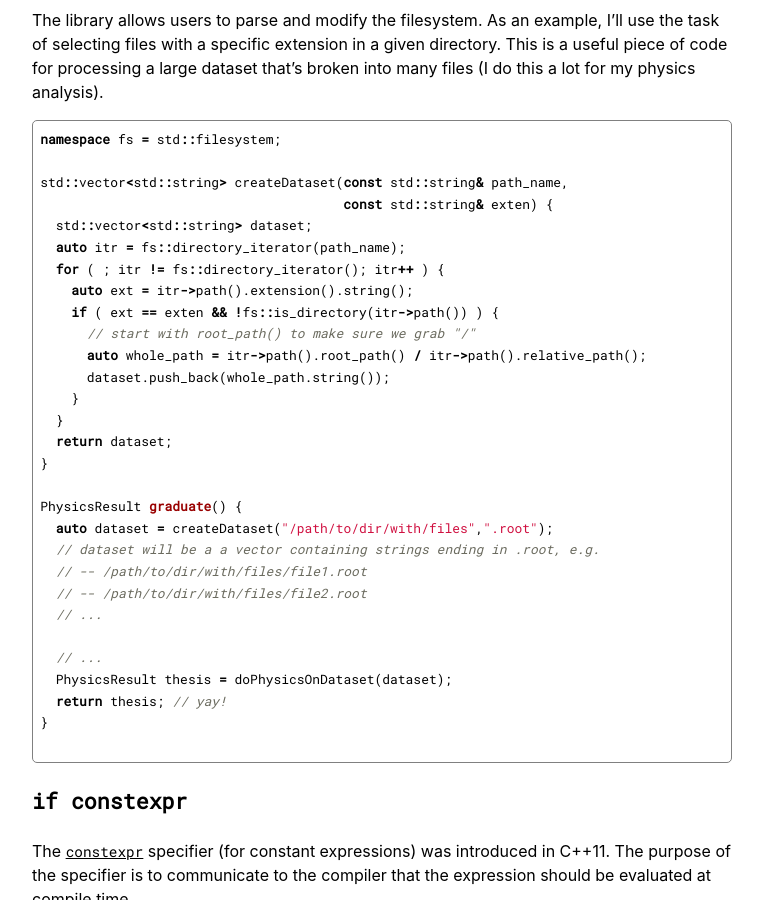
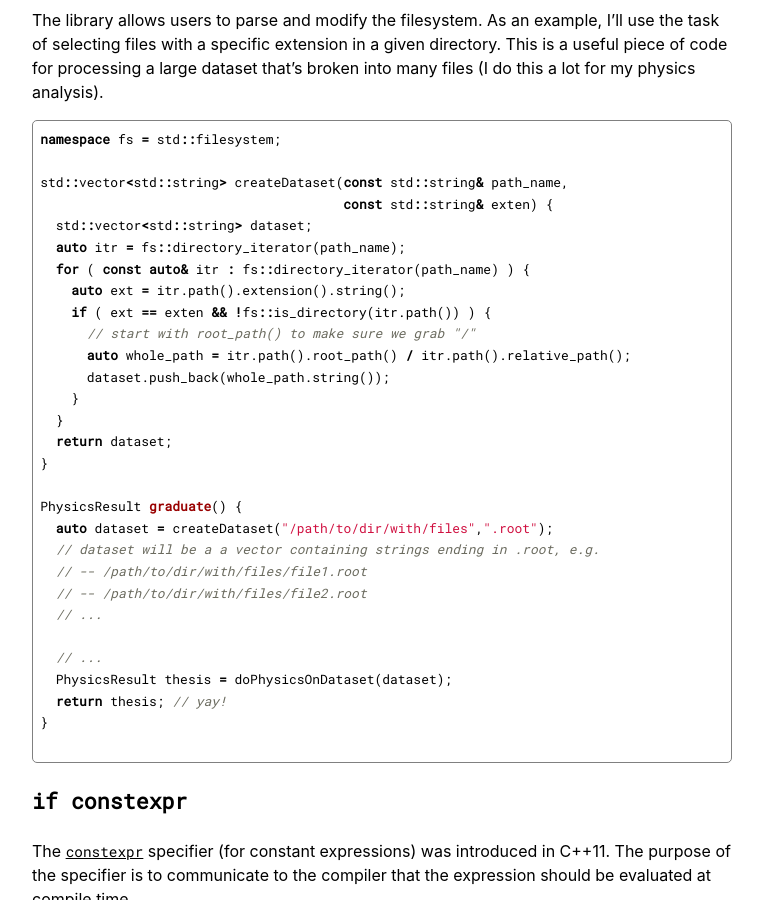
Before and after one commit to douglasdavis/ddavis.io, a Jekyll site: the page built from content/_posts/2018-01-09-cpp17-early-favorites.md, in a window 1280 px wide and 900 px high, scrolled down 1877 px. Shown: the whole window, without its empty margins (258-1021 px from the left). Built offline with Jekyll 4.4.1, drawn with Linux system fonts in a browser that asks for light colours.

Commit message:
range based for loop

```diff
--- a/content/_posts/2018-01-09-cpp17-early-favorites.md
+++ b/content/_posts/2018-01-09-cpp17-early-favorites.md
@@ -112,11 +112,11 @@ std::vector<std::string> createDataset(const std::string& path_name,
                                        const std::string& exten) {
   std::vector<std::string> dataset;
   auto itr = fs::directory_iterator(path_name);
-  for ( ; itr != fs::directory_iterator(); itr++ ) {
-    auto ext = itr->path().extension().string();
-    if ( ext == exten && !fs::is_directory(itr->path()) ) {
+  for ( const auto& itr : fs::directory_iterator(path_name) ) {
+    auto ext = itr.path().extension().string();
+    if ( ext == exten && !fs::is_directory(itr.path()) ) {
       // start with root_path() to make sure we grab "/"
-      auto whole_path = itr->path().root_path() / itr->path().relative_path();
+      auto whole_path = itr.path().root_path() / itr.path().relative_path();
       dataset.push_back(whole_path.string());
     }
   }
```
